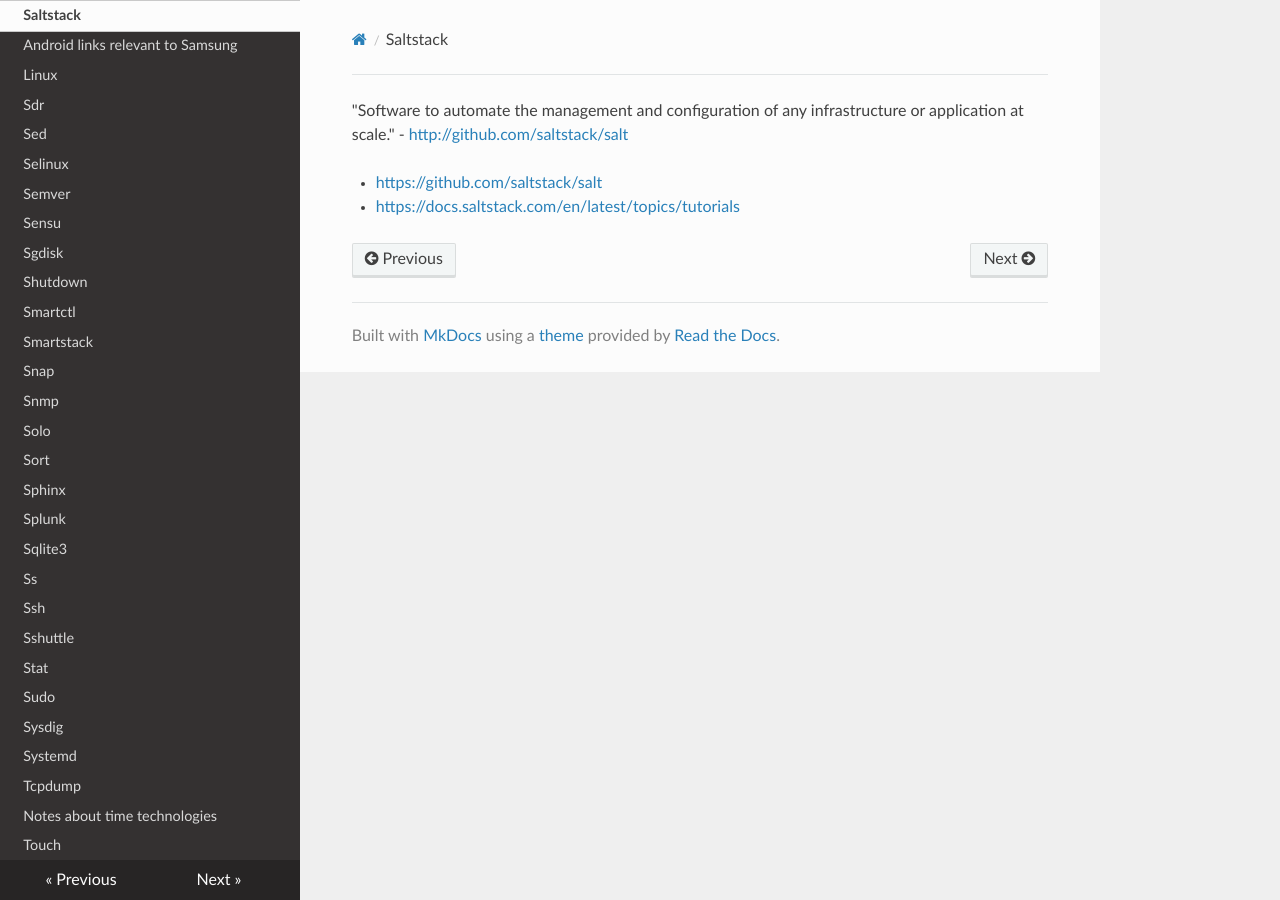
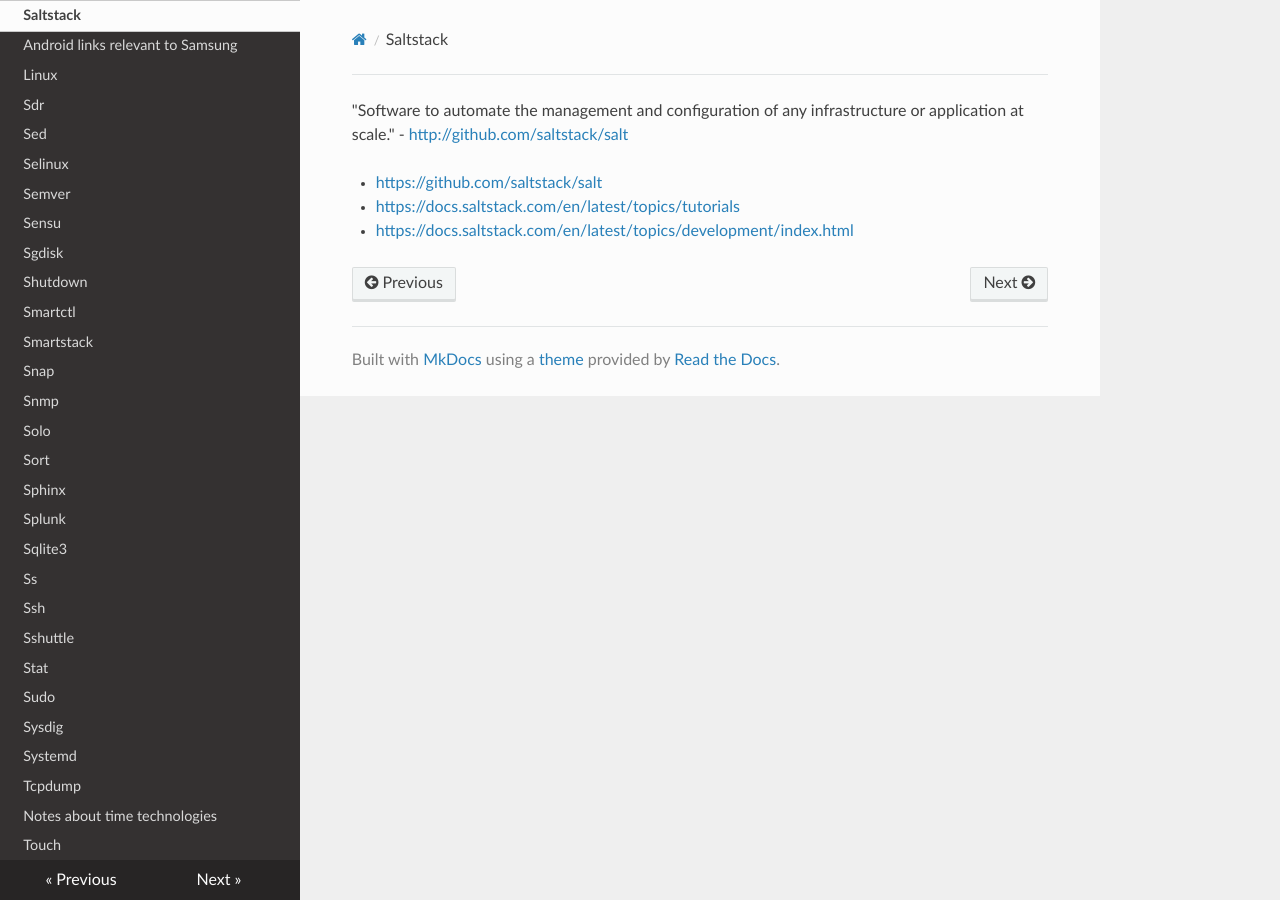
Before and after one commit to lando-cal/tech-notes, an MkDocs documentation site: the page built from docs/saltstack.md, in a window 1280 px wide. Built offline with MkDocs 1.6.1, drawn with Linux system fonts in a browser that asks for light colours; nearby versions of some CDN libraries.

Commit message:
Start this note

```diff
--- a/docs/saltstack.md
+++ b/docs/saltstack.md
@@ -2,3 +2,4 @@
 
 - <https://github.com/saltstack/salt>
 - <https://docs.saltstack.com/en/latest/topics/tutorials>
+- <https://docs.saltstack.com/en/latest/topics/development/index.html>
```
